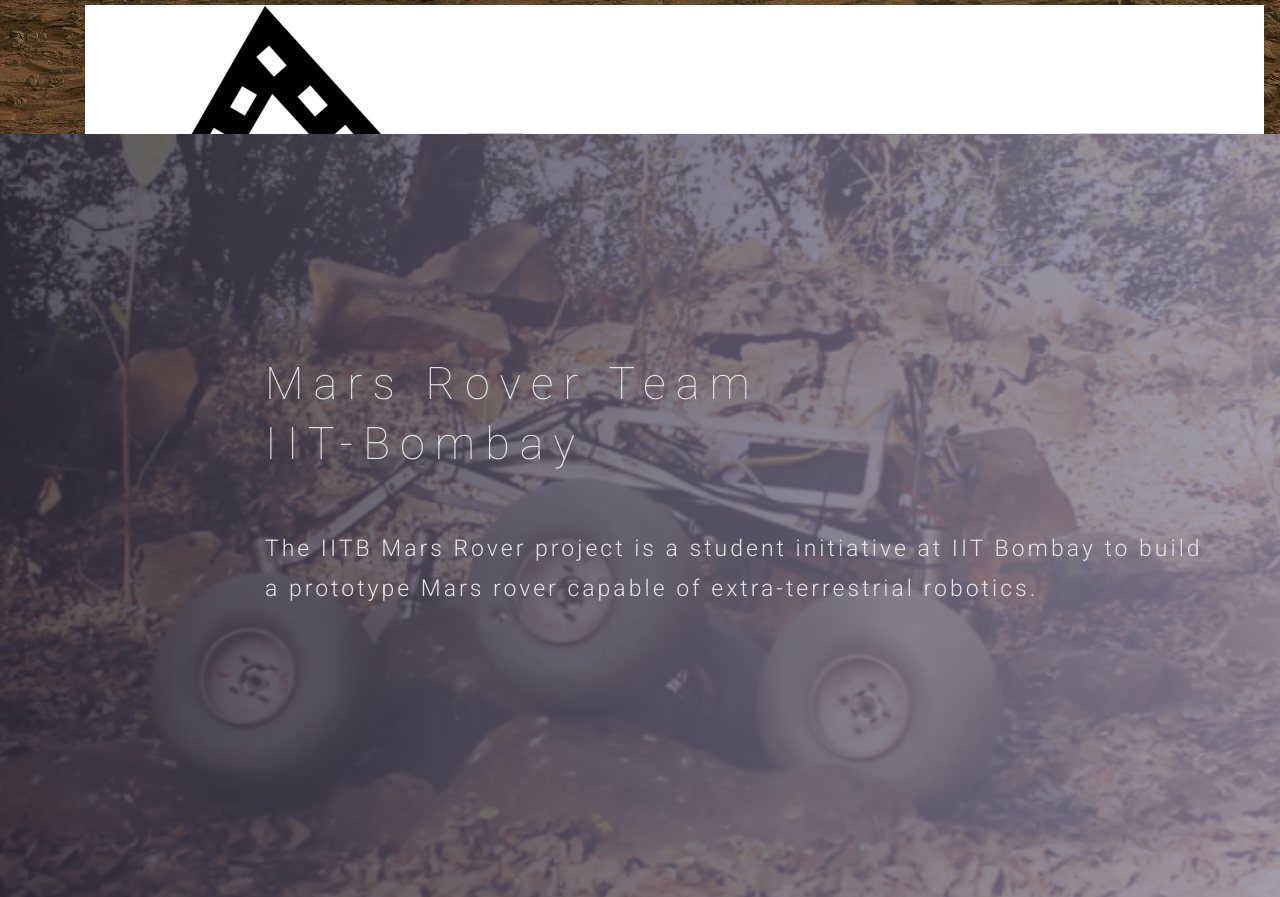
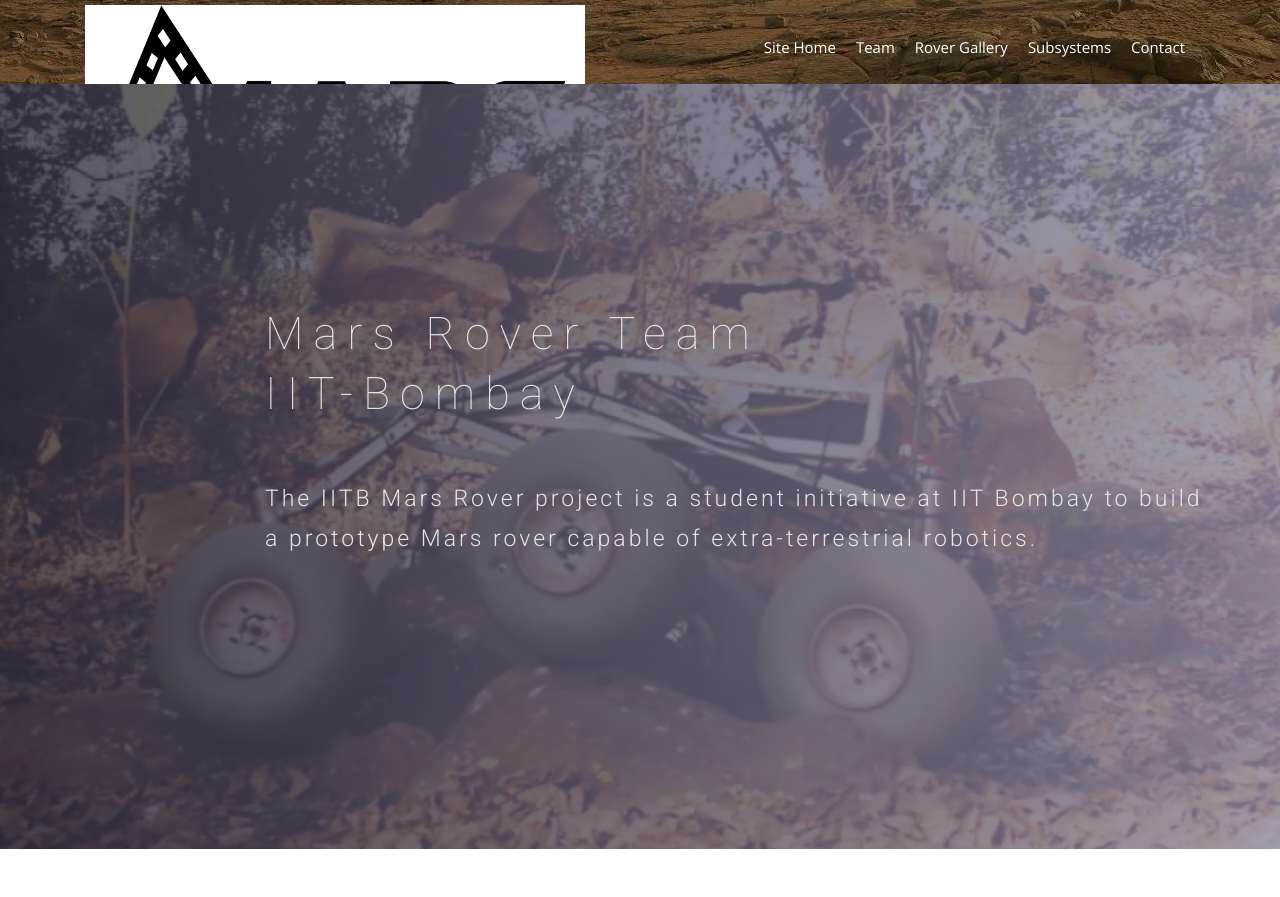
Before and after one commit to iitbmartian/old_website, a Jekyll site: the page built from index.html, in a window 1280 px wide. Shown: the top 897 px of the page. Built offline with Jekyll 4.4.1, drawn with Linux system fonts in a browser that asks for light colours; nearby versions of some CDN libraries; some web fonts are replaced.

Commit message:
Update header.html

```diff
--- a/_includes/header.html
+++ b/_includes/header.html
@@ -15,7 +15,7 @@
             <span class="icon-bar"></span>
             </button>
             <a class="navbar-brand" href="index.html">
-              <img src="{{ site.baseurl }}/img/logo_20.png" alt="Logo">
+              <img src="{{ site.baseurl }}/img/logo_20.png" width="500" height="500" alt="Logo">
             </a>
           </div>
             <!-- Collect the nav links, forms, and other content for toggling -->
```
